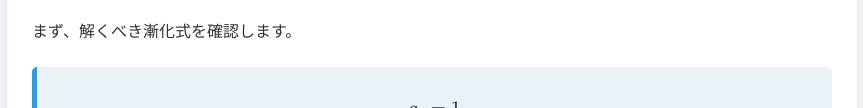
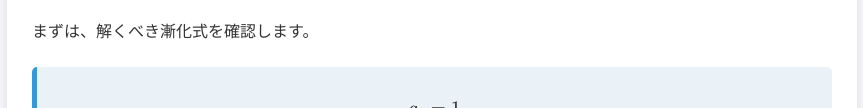
Before and after one commit to math-3/math-3.github.io, a plain HTML site: page index.html in a window 1280 px wide. Shown: the part 316-424 px from the top of the page, without its empty margins (208-1071 px from the left). Drawn offline with nearby package versions, Linux system fonts and the light colour scheme.

Commit message:
Update index.html

```diff
--- a/index.html
+++ b/index.html
@@ -24,7 +24,7 @@
         </p>
 
         <h2> 問題の確認</h2>
-        <p>まず、解くべき漸化式を確認します。</p>
+        <p>まずは、解くべき漸化式を確認します。</p>
         <div class="equation-box">
             $$ a_1 = 1 $$
             $$ a_{n+1} = 2a_n + n^2 $$
```
